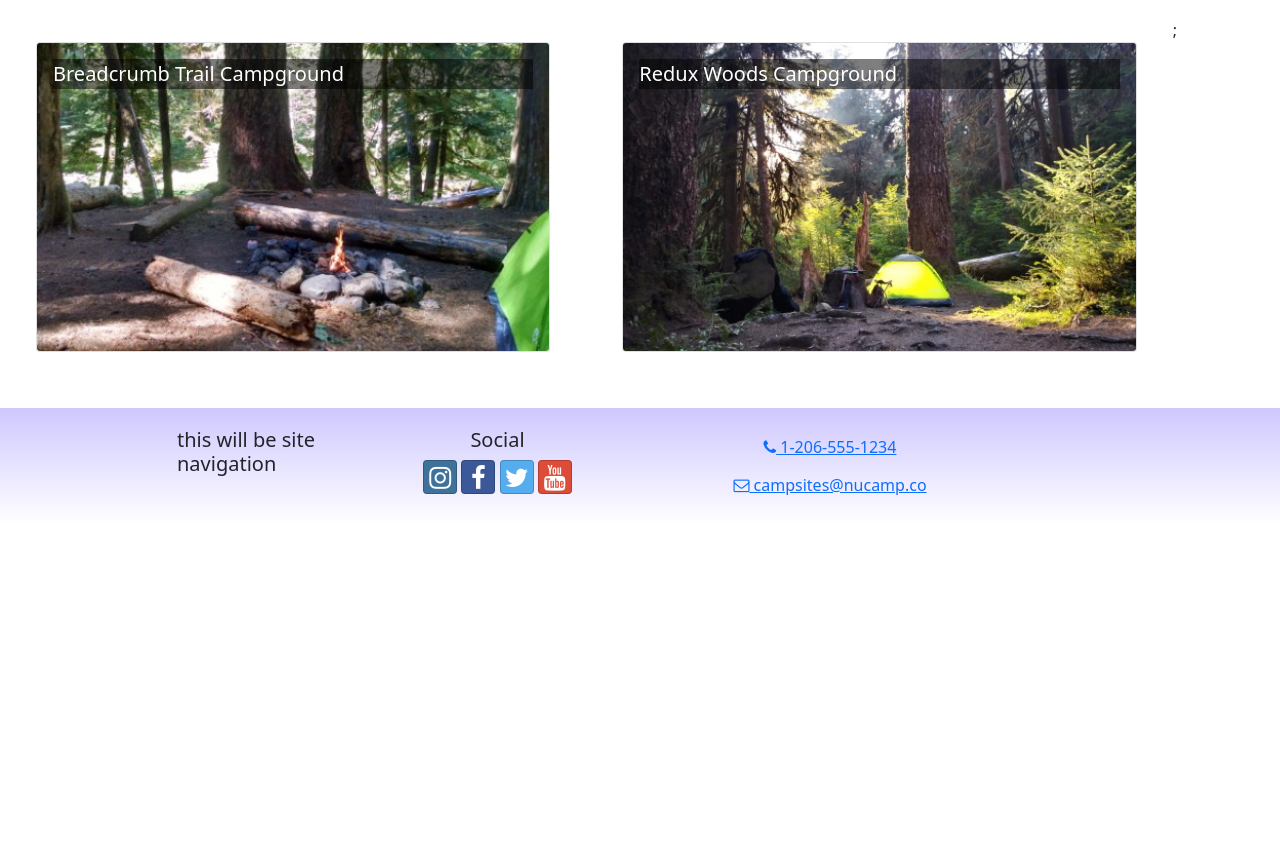
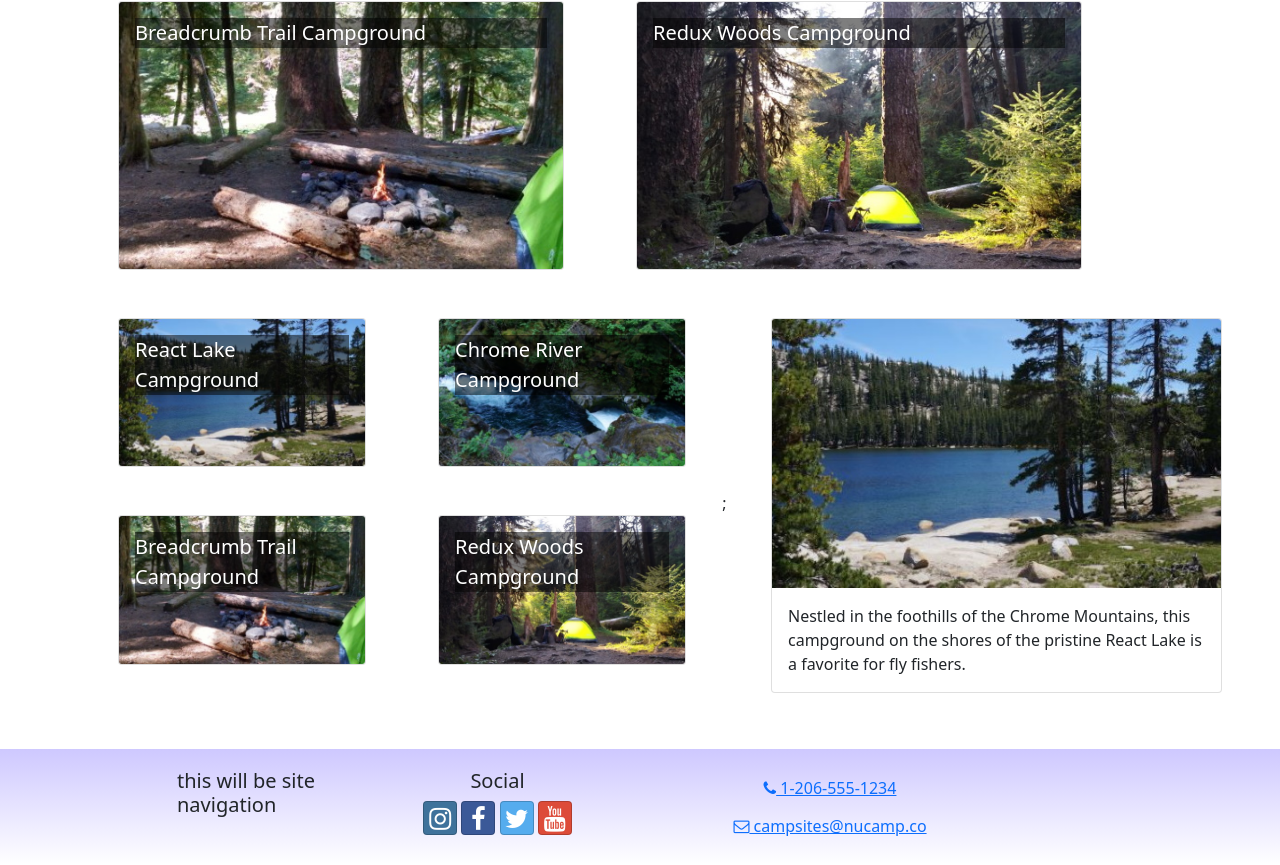
Before and after one commit to stateofminddesignz/nc-campsite, a React (Create React App) app: page / in a window 1280 px wide. Shown: the part 499-1364 px from the top of the page. Before the commit the page ends 1023 px from the top, so only its background shows below. Built offline with nearby package versions, Linux system fonts and the light colour scheme.

Commit message:
useState

```diff
--- a/src/App.js
+++ b/src/App.js
@@ -1,7 +1,7 @@
 
 import Header from "./components/Header";
 import './App.css';
-import CampsitesList from './features/campsites/CampsitesList.js';
+import CampsitesDirectoryPage from './pages/CampsitesDirectoryPage';
 import Footer from "./components/Footer";
 
 
@@ -9,7 +9,7 @@
   return (
     <div className="App">
             <Header/>
-            <CampsitesList  />
+            <CampsitesDirectoryPage  />
             <Footer />
     </div>
   );
--- a/src/features/campsites/CampsiteCard.js
+++ b/src/features/campsites/CampsiteCard.js
@@ -2,16 +2,17 @@
 
 
 
-  const CampsiteCard = (props)=>{
+  const CampsiteCard = ({campsite})=>{
+    const {image ,name} = campsite;
     return(
     <Card>
         <CardImg
           width='100%'
-          src={props.campsite.image}
-          alt={props.campsite.name}
+          src={image}
+          alt={name}
           />
           <CardImgOverlay>
-          <CardTitle>{props.campsite.name}</CardTitle>
+          <CardTitle>{name}</CardTitle>
           </CardImgOverlay>
 
 
--- /dev/null
+++ b/src/features/campsites/CampsiteDetail.js
@@ -0,0 +1,22 @@
+import { Card, CardImg, CardText, CardBody, Col } from 'reactstrap';
+
+const CampsiteDetail = ({ campsite }) => {
+    const { image, name, description } = campsite;
+
+    return (
+        <Col md='12' className='m-4' >
+            <Card>
+                <CardImg top src={image} alt={name}/>
+                <CardBody>
+                    <CardText>{description}</CardText>
+                </CardBody>
+
+            </Card>
+
+        </Col>
+    )
+
+
+}
+
+export default CampsiteDetail;
--- a/src/features/campsites/CampsitesList.js
+++ b/src/features/campsites/CampsitesList.js
@@ -1,16 +1,19 @@
-import { CAMPSITES } from '../../app/shared/CAMPSITES';
+
 import { Col , Row} from 'reactstrap';
 import CampsiteCard from "./CampsiteCard";
-import { render } from '@testing-library/react';
+
+import { selectAllCampsites } from './campsitesSlice';
 
 
-const CampsiteList = ()=>{
+const CampsiteList = ({setCampsiteId})=>{
+
+const campsites = selectAllCampsites();
 return(
   <Row className="prop ms-auto">
-    {CAMPSITES.map((campsite)=>{
+    {campsites.map((campsite)=>{
 
         return(
-            <Col md='5' className='m-4' key={campsite.id}>
+            <Col md='5' className='m-4' key={campsite.id} onclick={()=>setCampsiteId(campsite.id) } >
                 <CampsiteCard campsite={campsite}/>
 
             </Col>
--- /dev/null
+++ b/src/features/campsites/campsitesSlice.js
@@ -0,0 +1,14 @@
+  import {CAMPSITES} from '../../app/shared/CAMPSITES';
+
+  export const selectAllCampsites = ()=> {
+    return CAMPSITES;
+
+  };
+
+export const selectCampsiteById = (id) => {
+    return CAMPSITES.find((campsite) => campsite.id === id);
+};
+
+//   export const selectRandomCampsite = ()=>{
+//     return CAMPSITES[Math.floor(CAMPSITES.length * Math.random()) ]
+//   }
--- /dev/null
+++ b/src/pages/CampsitesDirectoryPage.js
@@ -0,0 +1,36 @@
+import { Container, Row, Col } from "reactstrap";
+import CampsiteDetail from '../features/campsites/CampsiteDetail';
+import CampsitesList from "../features/campsites/CampsitesList";
+import {selectCampsiteById}  from "../features/campsites/campsitesSlice";
+import {useState} from 'react';
+
+
+const CampsitesDirectory = () => {
+
+
+
+    const [campsiteId, setCampsiteId] = useState(0);
+    const selectedCampsite = selectCampsiteById(campsiteId);
+
+
+    return (
+
+        <Container>
+            <CampsitesList setCampsiteId={setCampsiteId} />
+
+
+
+            <Row>
+                <Col sm='5' md='7'>
+                    <CampsitesList />
+                </Col>
+                <Col sm='7' md='5'>
+                    <CampsiteDetail campsite={selectedCampsite} />
+                </Col>
+            </Row>
+        </Container>
+    )
+
+}
+
+export default CampsitesDirectory;
```
Also changed, not shown: src/pages/AboutPage.js (added, +81 -0 lines).
